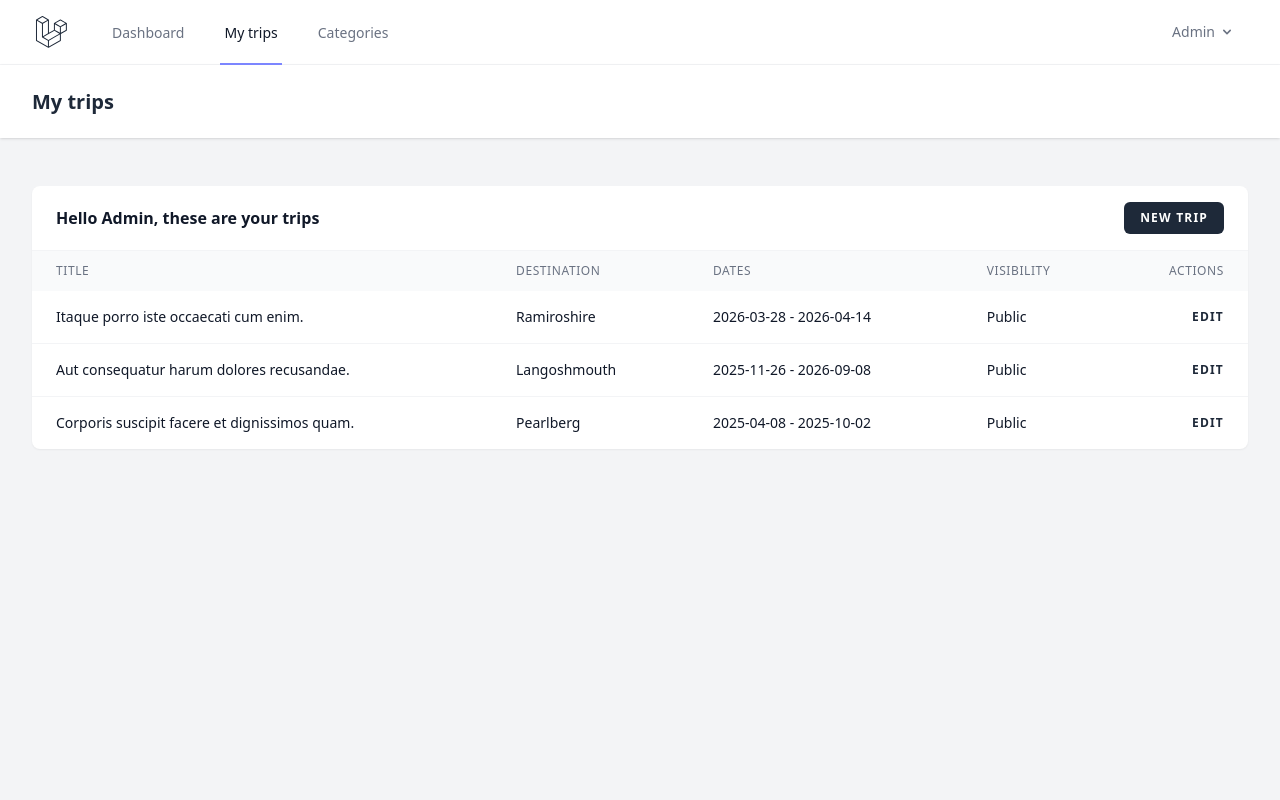
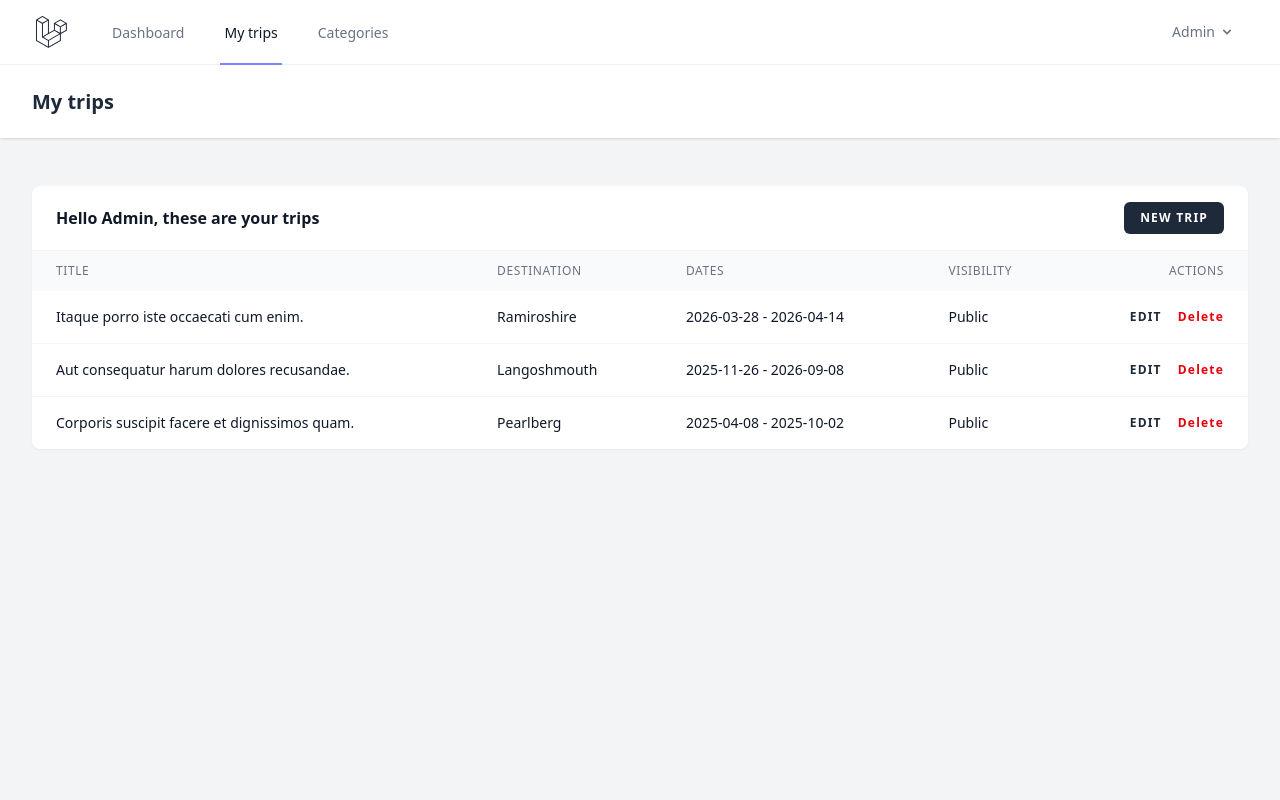
Before and after one commit to Aye-Nyein-Thaw/pinbook, a Laravel app: page /user/trips in a window 1280 px wide. Run offline with Laravel 12, Linux system fonts and the light colour scheme; a user stored in the database is signed in; data comes from the database, SQL or seed files in the repository; some libraries are stand-ins or nearby versions.

Commit message:
FEATURE :sparkles: Add destroy for trips

```diff
--- a/app/Http/Controllers/Userzone/TripController.php
+++ b/app/Http/Controllers/Userzone/TripController.php
@@ -59,6 +59,23 @@ class TripController extends Controller
         return redirect()->route('userzone.trips.index');
     }
 
+    public function destroy(int $id)
+    {
+        $trip = Trip::findOrFail($id);
+
+        // our foreign keys are pure (no cascades), so we clean up ourselves:
+        // first the category links of its places, then the places and the comments
+        foreach ($trip->places as $place) {
+            $place->categories()->detach();
+        }
+        $trip->places()->delete();
+        $trip->comments()->delete();
+
+        $trip->delete();
+
+        return redirect()->route('userzone.trips.index');
+    }
+
     /**
      * @return array<string, array<int, string>>
      */
--- a/resources/views/userzone/trips/index.blade.php
+++ b/resources/views/userzone/trips/index.blade.php
@@ -34,7 +34,15 @@
                                 <td class="px-6 py-4">{{ $trip->start_date }} - {{ $trip->end_date }}</td>
                                 <td class="px-6 py-4">{{ $trip->is_public ? 'Public' : 'Private' }}</td>
                                 <td class="px-6 py-4 text-right text-xs font-semibold uppercase tracking-widest">
-                                    <a href="{{ route('userzone.trips.edit', $trip->id) }}" class="text-gray-800 hover:text-gray-600">Edit</a>
+                                    <div class="flex items-center justify-end gap-4">
+                                        <a href="{{ route('userzone.trips.edit', $trip->id) }}" class="text-gray-800 hover:text-gray-600">Edit</a>
+
+                                        <form action="{{ route('userzone.trips.destroy', $trip->id) }}" method="post">
+                                            @method('delete')
+                                            @csrf
+                                            <button type="submit" class="text-red-600 hover:text-red-500">Delete</button>
+                                        </form>
+                                    </div>
                                 </td>
                             </tr>
                         @empty
--- a/routes/web.php
+++ b/routes/web.php
@@ -31,7 +31,7 @@ Route::middleware('auth')->group(function () {
 
     // Normal user routes here ------------------------------------------------------------------
     Route::prefix('user')->name('userzone.')->group(function () {
-        Route::resource('trips', App\Http\Controllers\Userzone\TripController::class)->only(['index', 'create', 'store', 'edit', 'update']);
+        Route::resource('trips', App\Http\Controllers\Userzone\TripController::class)->except('show');
         Route::resource('categories', App\Http\Controllers\Userzone\CategoryController::class)->except('show');
     });
 
```
